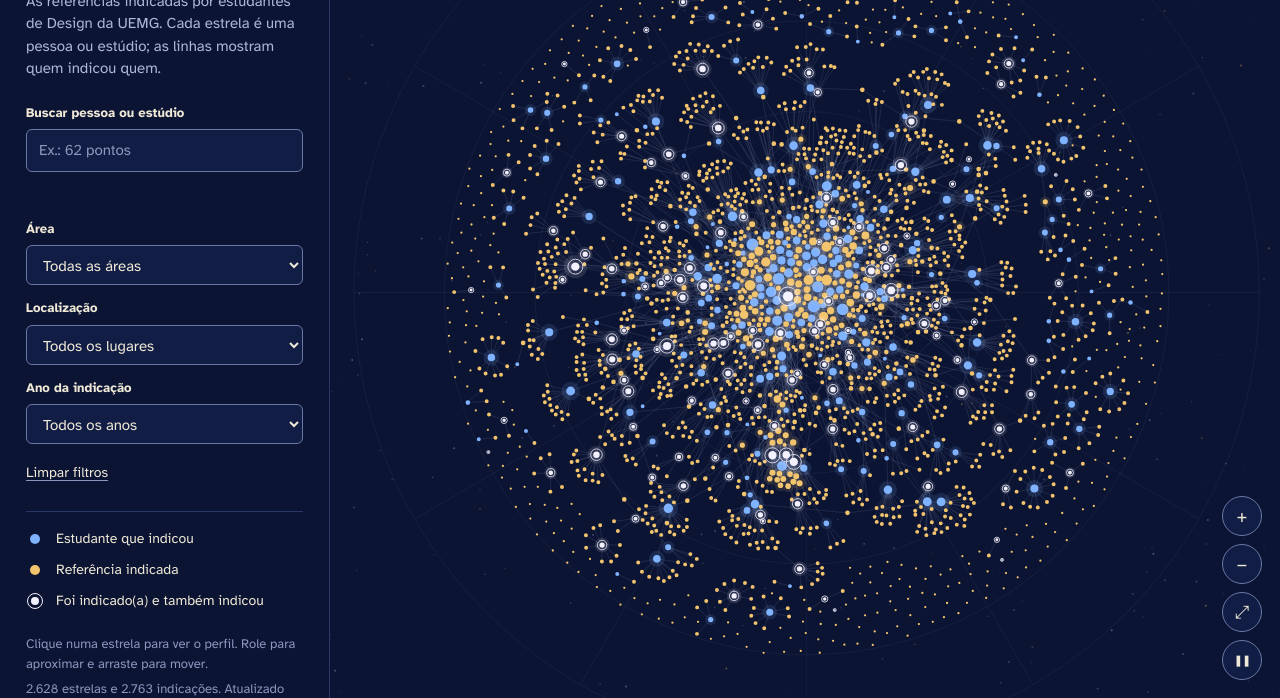
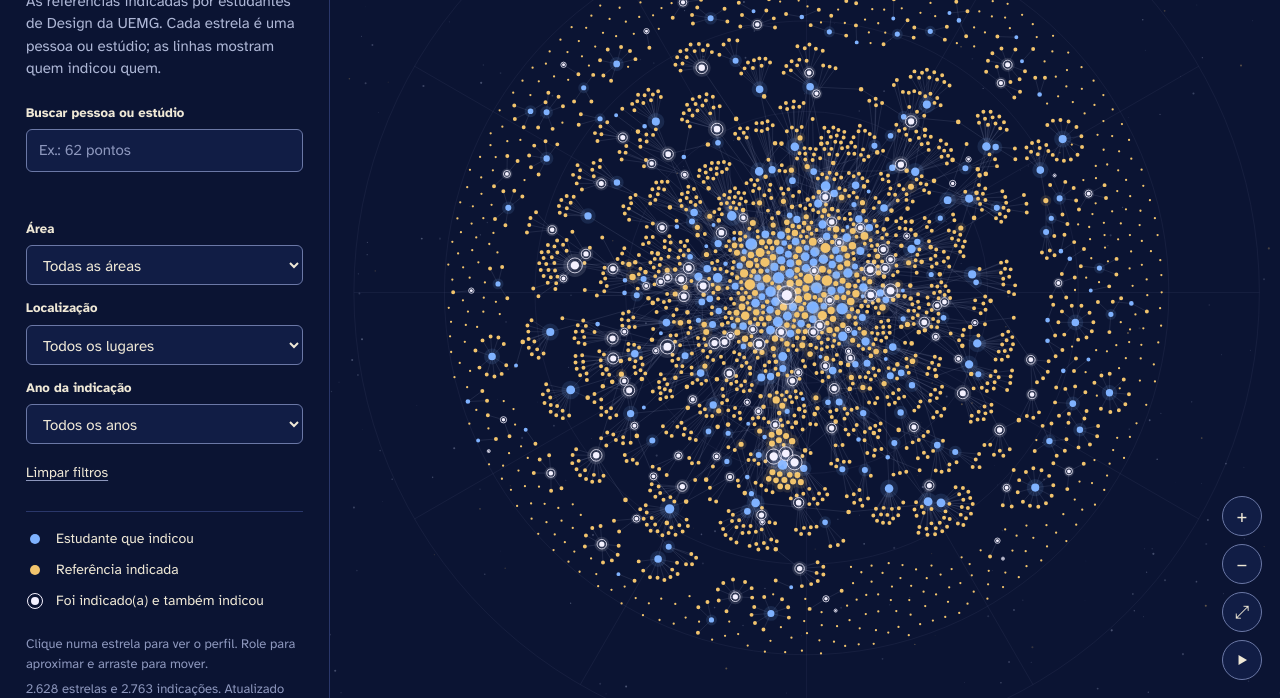
Before and after one commit to TeuTorres/ofttcc_constelacao_ed_2026, a plain HTML site: page index.html in a window 1280 px wide. Shown: the part 102-800 px from the top of the page. Drawn offline with nearby package versions, Linux system fonts and the light colour scheme.

Commit message:
fix_performance

```diff
--- a/index.html
+++ b/index.html
@@ -737,8 +737,8 @@
   // sistema, tem botão de pausa e desliga sozinha se o aparelho estiver lento.
   const FPS_DERIVA = 30;
   const CHAVE_PREFERENCIA = "constelacao-ed-movimento";
-  let derivaLigada = !semMovimento();
-  try { if (localStorage.getItem(CHAVE_PREFERENCIA) === "0") derivaLigada = false; } catch {}
+  let derivaLigada = false;
+  try { if (localStorage.getItem(CHAVE_PREFERENCIA) === "1" && !semMovimento()) derivaLigada = true; } catch {}
   let economico = false;
   let entrada = 1, inicioEntrada = 0;
   const elasticos = new Set();
```
